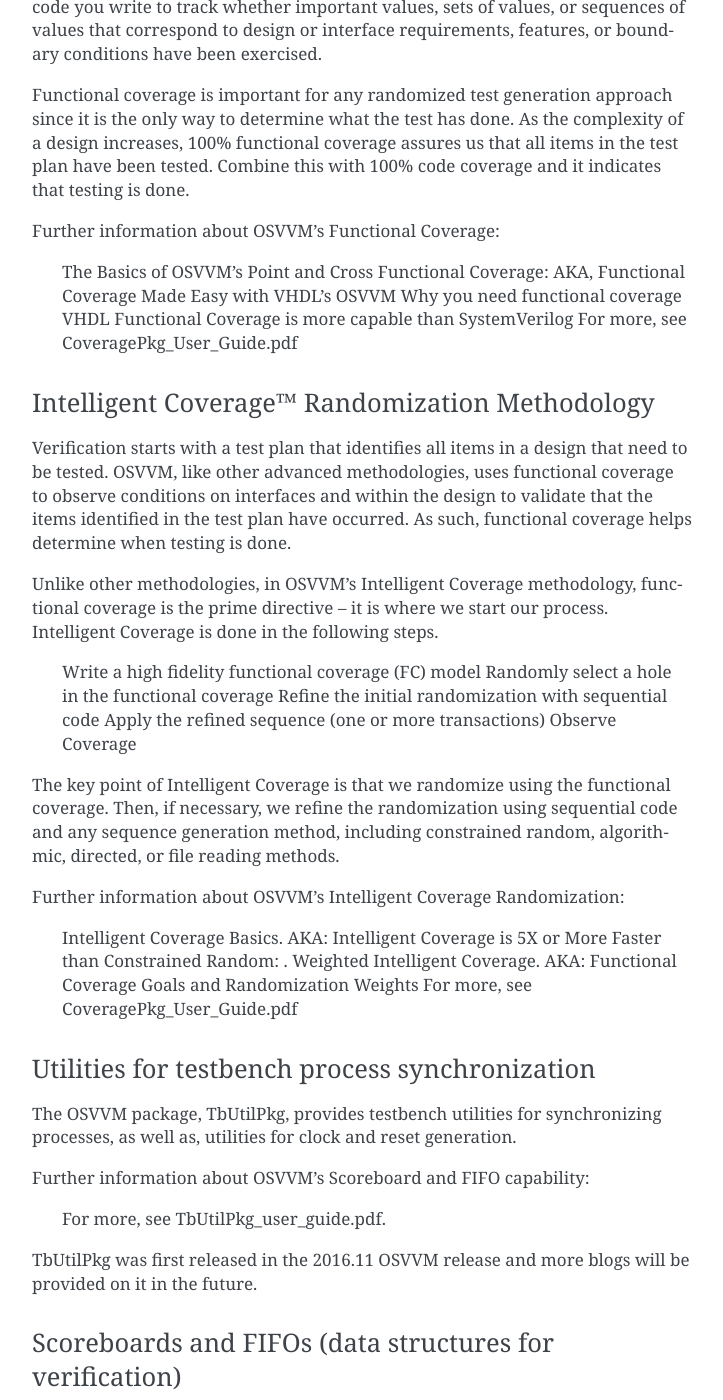
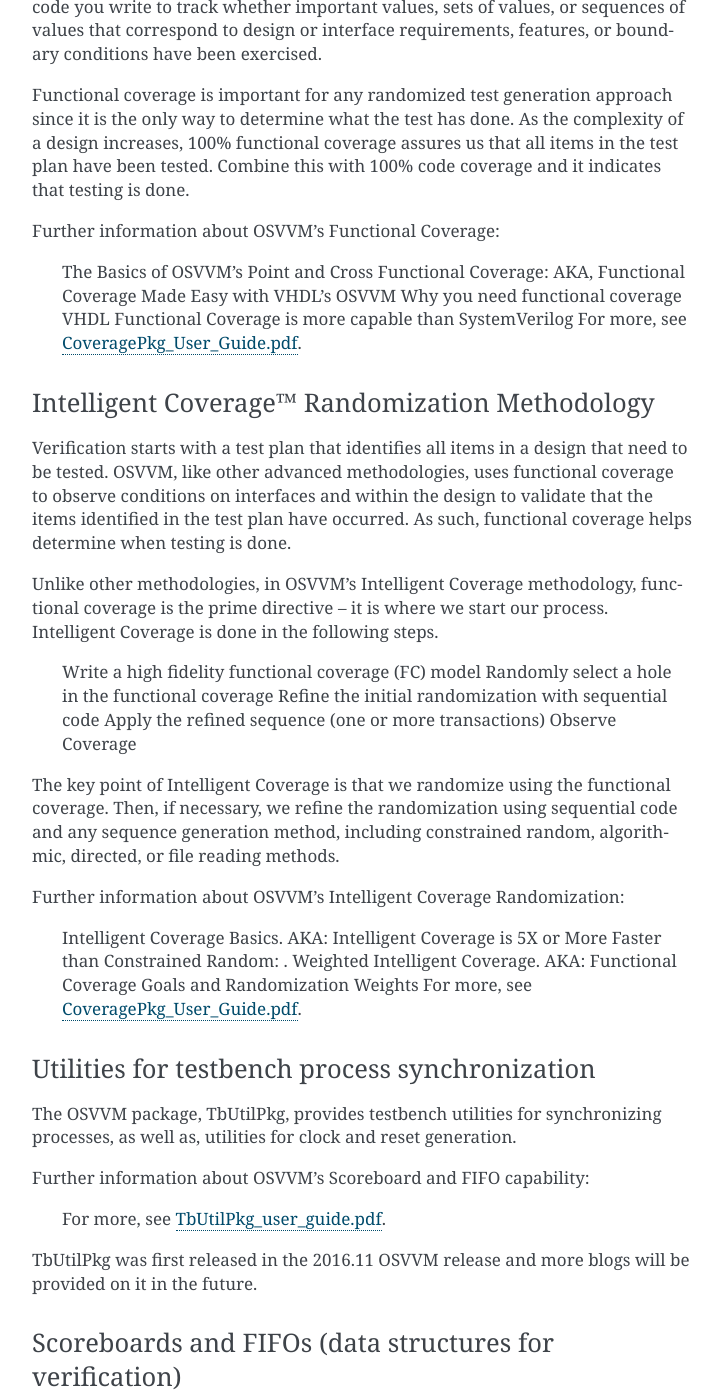
Before and after one commit to OSVVM/Documentation, a Sphinx documentation site: the page built from docs/overview.rst, in a window 1280 px wide and 1400 px high, scrolled down 2637 px. Shown: the whole window, without its empty margins (388-1111 px from the left). Built offline with Sphinx 7.4.7, drawn with Linux system fonts in a browser that asks for light colours; part of the change alters nothing that is shown; some of the changed text lies outside the part shown.

```diff
--- a/docs/overview.rst
+++ b/docs/overview.rst
@@ -20,7 +20,7 @@ In OSVVM, we implement transaction-level models (what SystemVerilog calls a veri
 
 Further information about OSVVM’s Transaction-Level modeling capability:
 
-    For more, see ResolutionPkg_user_guide.pdf.
+    For more, see :ghsrc:`ResolutionPkg_user_guide.pdf`.
 
 Error logging and reporting – Alerts and Affirmations
 -----------------------------------------------------
@@ -30,7 +30,7 @@ OSVVM’s AlertLogPkg simplifies and formalizes the signaling errors (at run tim
 Further information about OSVVM’s Alerts:
 
     Using Alerts
-    For more, see `AlertLogPkg_User_Guide.pdf <https://github.com/OSVVM/OSVVM/blob/master/doc/AlertLogPkg_user_guide.pdf>`_.
+    For more, see :ghsrc:`AlertLogPkg_User_Guide.pdf`.
 
 Message filtering – Logs
 ------------------------
@@ -40,7 +40,7 @@ Logs provide a mechanism to conditionally print information. Verbosity control a
 Further information about OSVVM’s Logs:
 
     Using Logs
-    For more, see AlertLogPkg_User_Guide.pdf.
+    For more, see :ghsrc:`AlertLogPkg_User_Guide.pdf`.
 
 Transcript files
 ----------------
@@ -50,7 +50,7 @@ OSVVM’s transcript capability simplifies having different parts of a testbench
 Further information about OSVVM’s Transcript Files:
 
     Testbench Transcripting using OSVVM.
-    For more, see TranscriptPkg_user_guide.pdf.
+    For more, see :ghsrc:`TranscriptPkg_user_guide.pdf`.
 
 Constrained Random test generation
 ----------------------------------
@@ -68,7 +68,7 @@ Further information about OSVVM’s randomization capability:
 * Weighted Randomization
 * Normal, Poisson, FavorBig, FavorSmall distributions
 * Creating constrained random tests
-* For more, see RandomPkg_user_guide.pdf.
+* For more, see :ghsrc:`RandomPkg_user_guide.pdf`.
 
 Functional Coverage
 -------------------
@@ -82,7 +82,7 @@ Further information about OSVVM’s Functional Coverage:
     The Basics of OSVVM’s Point and Cross Functional Coverage: AKA, Functional Coverage Made Easy with VHDL’s OSVVM
     Why you need functional coverage
     VHDL Functional Coverage is more capable than SystemVerilog
-    For more, see CoveragePkg_User_Guide.pdf
+    For more, see :ghsrc:`CoveragePkg_User_Guide.pdf`.
 
 Intelligent Coverage™ Randomization Methodology
 -----------------------------------------------
@@ -103,7 +103,7 @@ Further information about OSVVM’s Intelligent Coverage Randomization:
 
     Intelligent Coverage Basics. AKA: Intelligent Coverage is 5X or More Faster than Constrained Random: .
     Weighted Intelligent Coverage. AKA: Functional Coverage Goals and Randomization Weights
-    For more, see CoveragePkg_User_Guide.pdf
+    For more, see :ghsrc:`CoveragePkg_User_Guide.pdf`.
 
 Utilities for testbench process synchronization
 -----------------------------------------------
@@ -112,7 +112,7 @@ The OSVVM package, TbUtilPkg, provides testbench utilities for synchronizing pro
 
 Further information about OSVVM’s Scoreboard and FIFO capability:
 
-    For more, see TbUtilPkg_user_guide.pdf.
+    For more, see :ghsrc:`TbUtilPkg_user_guide.pdf`.
 
 TbUtilPkg was first released in the 2016.11 OSVVM release and more blogs will be provided on it in the future.
 
@@ -123,7 +123,7 @@ Scoreboards and FIFOs simplify test data checking when information flows from on
 
 Further information about OSVVM’s Scoreboard and FIFO capability:
 
-    For more, see ScoreboardPkg_user_guide.pdf.
+    For more, see :ghsrc:`ScoreboardPkg_user_guide.pdf`.
 
 ScoreboardPkg was first released in the 2016.11 OSVVM release and more blogs will be provided on it in the future.
 
@@ -134,6 +134,6 @@ MemoryPkg simplifies the process of creating efficient data structures for memor
 
 Further information about OSVVM’s Scoreboard and FIFO capability:
 
-    For more, see MemoryPkg_user_guide.pdf.
+    For more, see :ghsrc:`MemoryPkg_user_guide.pdf`.
 
 MemoryPkg was first released in the 2016.11 OSVVM release and more blogs will be provided on it in the future.
```
